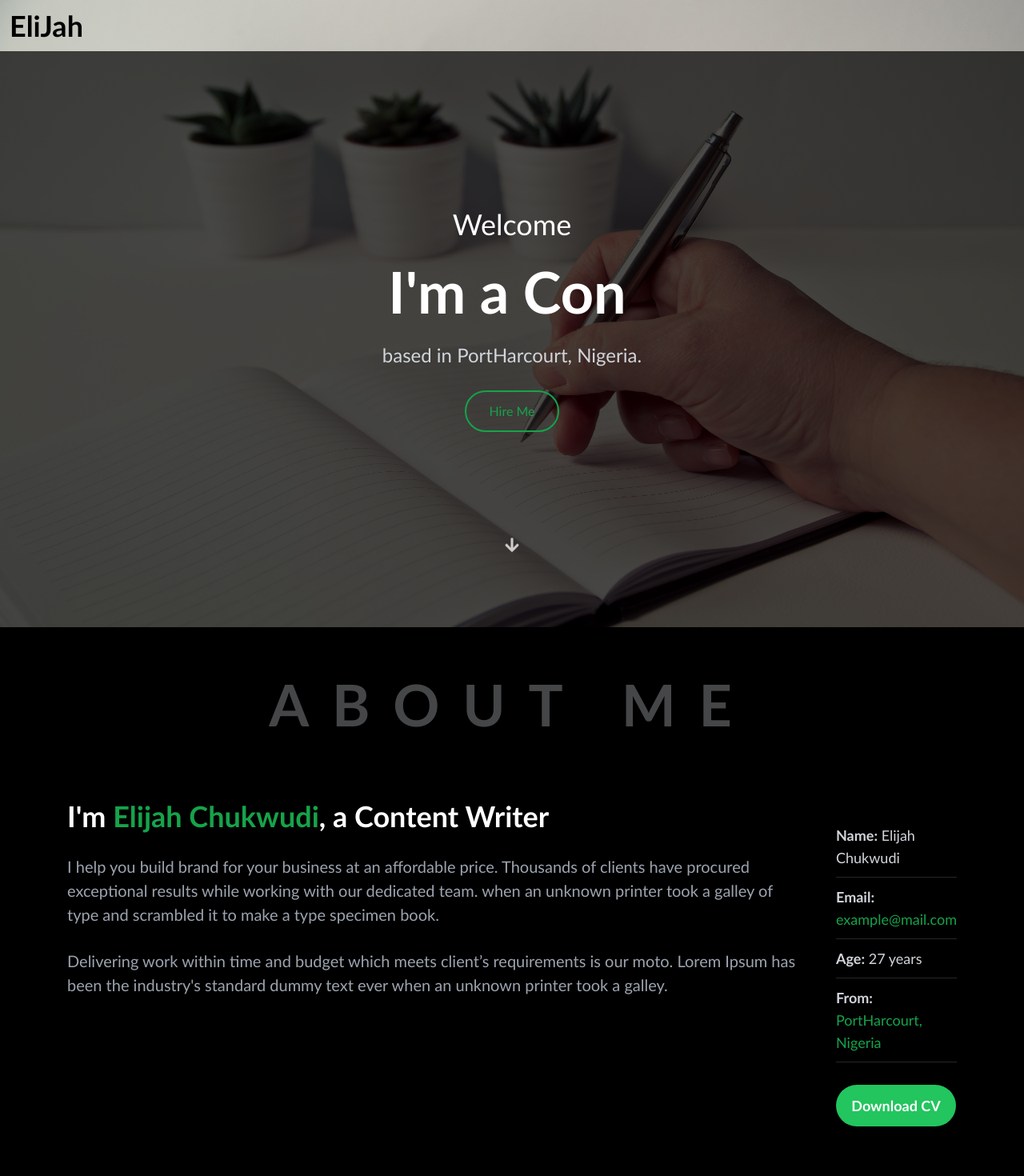
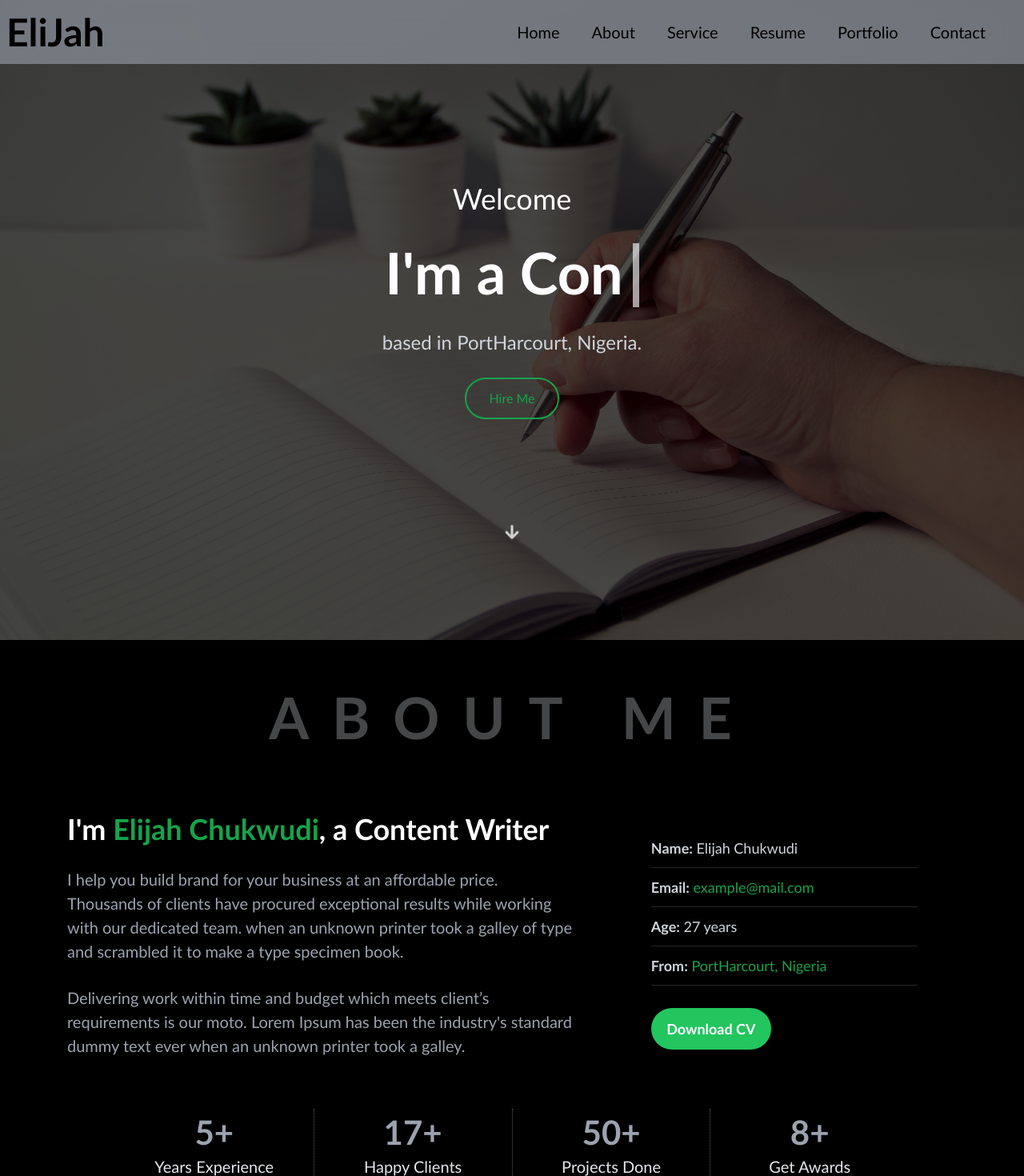
Before and after one commit to DanielImgbi/elijah-portfolio, a React (Vite) app: page / in a window 1280 px wide. Shown: the top 1470 px of the page at 80% size. Built offline with nearby package versions, Linux system fonts and the light colour scheme.

Commit message:
overflow handled

```diff
--- a/package.json
+++ b/package.json
@@ -19,10 +19,6 @@
     "@types/react-dom": "^18.0.11",
     "@vitejs/plugin-react": "^4.0.0",
     "autoprefixer": "^10.4.14",
-    "eslint": "^8.38.0",
-    "eslint-plugin-react": "^7.32.2",
-    "eslint-plugin-react-hooks": "^4.6.0",
-    "eslint-plugin-react-refresh": "^0.3.4",
     "framer-motion": "^10.12.9",
     "postcss": "^8.4.23",
     "react-icons": "^4.8.0",
--- a/src/App.jsx
+++ b/src/App.jsx
@@ -1,18 +1,30 @@
 import About from "./components/About";
 import Home from "./components/Home";
 import Nav from "./components/Nav";
+import DropDown from "./components/DropDown";
+import { useState } from "react";
 // import Header from "./components/header/Header";
 
 function App() {
+  const [toggled, setToggle] = useState(false);
+
+  const handleNavToggle = () => {
+    if (!toggled) {
+      setToggle(true);
+    } else {
+      setToggle(false);
+    }
+  };
+
   return (
-    <main className="max-w-[100vw] flex flex-col h-fit">
+    <main className="max-w-screen flex flex-col h-fit">
       {/* <Header/> */}
-      <Nav/>
+      {toggled && <DropDown handleNavToggle={handleNavToggle} />}
+      <Nav toggled={toggled} handleNavToggle={handleNavToggle} />
       <Home />
       <About />
     </main>
   );
-
 }
 
 export default App;
--- a/src/components/About.jsx
+++ b/src/components/About.jsx
@@ -9,8 +9,8 @@ const About = () => {
       <h1 className="text-gray-200 opacity-30 text-[40px] px-1 font-extrabold text-center tracking-[0.4em] md:p-5 md:text-7xl">
         ABOUT ME
       </h1>
-      <div className="flex flex-col space-y-5 px-5 md:flex-row md:space-y-0 md:space-x-10">
-        <div className="text-white text-center space-y-5 md:text-start md:w-3/5 md:space-y-7">
+      <div className="flex flex-col space-y-5 px-5 md:flex-row md:space-y-0 md:space-x-24">
+        <div className="text-white text-center space-y-5 md:text-start md:w-[57%] md:space-y-7">
           <h2 className="text-white text-3xl font-bold leading-[45px] md:text-4xl">
             I&apos;m <span className="text-green-600">Elijah Chukwudi</span>, a
             Content Writer
@@ -27,7 +27,7 @@ const About = () => {
             standard dummy text ever when an unknown printer took a galley.
           </p>
         </div>
-        <div className="flex flex-col space-y-2 md:w-1/3">
+        <div className="flex flex-col space-y-2 md:w-[30%]">
           <ul className="flex flex-col py-5">
             <li className="py-[10px] border-b-[1px] border-[rgba(200,200,200,0.19)] text-lg text-gray-300">
               <span className="font-semibold">Name:</span> Elijah Chukwudi
@@ -48,27 +48,35 @@ const About = () => {
             download
             whileHover={{ scale: 1.1 }}
             href="/elijah_CV.pdf"
-            className="w-[150px] flex justify-center items-center py-3   bg-green-500 rounded-full shadow-md text-lg text-white font-bold hover:bg-green-600"
+            className="w-[150px] flex justify-center items-center py-3     bg-green-500 rounded-full shadow-md text-lg text-white font-bold hover:bg-green-600"
           >
             Download CV
           </motion.a>
         </div>
       </div>
-      <div className="grid grid-cols-2 grid-rows-2 px-5 md:flex md:px-20">
-        <div className="flex flex-col pt-2 justify-center items-center border-r border-b border-[rgba(154,152,152,0.58)] border-dotted md:border-b-0 md:pt-0 md:p-5 md:border-r-0 md:w-72 md:py-5">
-          <h1 className="text-[42px] p-2 text-gray-400 font-bold text-6xl">5+</h1>
+      <div className="grid grid-cols-2 grid-rows-2 px-5 md:flex md:px-20 md:justify-center">
+        <div className="flex flex-col pt-2 justify-center items-center border-r border-b border-[rgba(154,152,152,0.58)] border-dotted md:border-b-0 md:pt-0 md:p-5 md:border-r-0 md:w-[500px] md:py-5 md:px-10">
+          <h1 className="text-[42px] p-2 text-gray-400 font-bold text-6xl">
+            5+
+          </h1>
           <p className="text-xl text-gray-200 pb-2 px-1">Years Experience</p>
         </div>
-        <div className="flex flex-col pt-2 justify-center items-center border-b border-[rgba(154,152,152,0.58)] border-dotted md:border-b-0 md:pt-0 md:p-5 md:border-r md:border-l md:w-72 md:py-5">
-          <h1 className="text-[42px] p-2 text-gray-400 font-bold text-6xl">17+</h1>
+        <div className="flex flex-col pt-2 justify-center items-center border-b border-[rgba(154,152,152,0.58)] border-dotted md:border-b-0 md:pt-0 md:p-5 md:border-l md:w-[500px] md:py-5 md:px-10">
+          <h1 className="text-[42px] p-2 text-gray-400 font-bold text-6xl">
+            17+
+          </h1>
           <p className="text-xl text-gray-200 pb-2 px-1">Happy Clients</p>
         </div>
-        <div className="flex flex-col pt-2 justify-center items-center border-r border-[rgba(154,152,152,0.58)] border-dotted md:border-b-0 md:pt-0 md:p-5 md:border-r md:border-l md:w-72 md:py-5">
-          <h1 className="text-[42px] p-2 text-gray-400 font-bold text-6xl">50+</h1>
+        <div className="flex flex-col pt-2 justify-center items-center border-r border-[rgba(154,152,152,0.58)] border-dotted md:border-b-0 md:pt-0 md:p-5 md:border-l md:w-[500px] md:py-5 md:px-10">
+          <h1 className="text-[42px] p-2 text-gray-400 font-bold text-6xl">
+            50+
+          </h1>
           <p className="text-xl text-gray-200 pb-2 px-1">Projects Done</p>
         </div>
-        <div className="flex flex-col pt-2 justify-center items-center border-[rgba(154,152,152,0.58)] border-dotted md:border-b-0 md:pt-0 md:p-5 md:border-r-0 md:w-72 md:py-5">
-          <h1 className="text-[42px] p-2 text-gray-400 font-bold text-6xl">8+</h1>
+        <div className="flex flex-col pt-2 justify-center items-center border-[rgba(154,152,152,0.58)] border-dotted md:border-b-0 md:pt-0 md:p-5 md:border-r-0 md:w-[500px] md:py-5 md:px-10">
+          <h1 className="text-[42px] p-2 text-gray-400 font-bold text-6xl">
+            8+
+          </h1>
           <p className="text-xl text-gray-200 pb-2 px-1">Get Awards</p>
         </div>
       </div>
--- /dev/null
+++ b/src/components/DropDown.jsx
@@ -0,0 +1,71 @@
+import { motion } from "framer-motion";
+import { FaTwitter, FaTelegram, FaInstagram } from "react-icons/fa";
+
+const DropDown = ({ handleNavToggle }) => {
+  return (
+    <motion.div
+      initial={{ x: "-100vw" }}
+      animate={{ x: 0 }}
+      transition={{ duration: 0.3, delay: 0.2 }}
+      className="w-full h-[92vh] fixed top-[8.6vh] bg-black bg-opacity-95 backdrop-filter backdrop-blur-md z-30"
+    >
+      <div className="w-full h-4/5 flex flex-col space-y-10 justify-center items-center">
+        <a
+          href="#home"
+          onClick={handleNavToggle}
+          className="text-4xl text-gray-400 px-3  hover:border-b-2 hover:border-green-500 hover:text-green-500"
+        >
+          Home
+        </a>
+        <a
+          href="#about"
+          onClick={handleNavToggle}
+          className="text-4xl text-gray-400 px-3  hover:border-b-2 hover:border-green-500 hover:text-green-500"
+        >
+          About
+        </a>
+        <a
+          href="#service"
+          onClick={handleNavToggle}
+          className="text-4xl text-gray-400 px-3  hover:border-b-2 hover:border-green-500 hover:text-green-500"
+        >
+          Service
+        </a>
+        <a
+          href="#resume"
+          onClick={handleNavToggle}
+          className="text-4xl text-gray-400 px-3  hover:border-b-2 hover:border-green-500 hover:text-green-500"
+        >
+          Resume
+        </a>
+        <a
+          href="#portfolio"
+          onClick={handleNavToggle}
+          className="text-4xl text-gray-400 px-3  hover:border-b-2 hover:border-green-500 hover:text-green-500"
+        >
+          Portfolio
+        </a>
+        <a
+          href="#contact"
+          onClick={handleNavToggle}
+          className="text-4xl text-gray-400 px-3  hover:border-b-2 hover:border-green-500 hover:text-green-500"
+        >
+          Contact
+        </a>
+      </div>
+      <div className="flex justify-center items-center space-x-10 h-20%">
+        <a href="#twitter" target="_blank" onClick={handleNavToggle}>
+          <FaTwitter className="text-4xl text-gray-400 hover:text-blue-400" />
+        </a>
+        <a href="#telegram" target="_blank" onClick={handleNavToggle}>
+          <FaTelegram className="text-4xl text-gray-400 hover:text-blue-600" />
+        </a>
+        <a href="#instagram" target="_blank" onClick={handleNavToggle}>
+          <FaInstagram className="text-4xl text-gray-400 hover:text-red-500" />
+        </a>
+      </div>
+    </motion.div>
+  );
+};
+
+export default DropDown;
--- a/src/components/Home.jsx
+++ b/src/components/Home.jsx
@@ -47,7 +47,7 @@ const Home = () => {
   return (
     <main
       id="home"
-      className="w-full h-[90vh] bg-[rgba(0,0,0,0.70)] flex flex-col items-center justify-center text-white space-y-7"
+      className="w-full h-[100vh] bg-[rgba(0,0,0,0.70)] flex flex-col items-center justify-center text-white space-y-7"
     >
       <motion.h2
         initial={{ z: -4 }}
--- a/src/components/Nav.jsx
+++ b/src/components/Nav.jsx
@@ -1,9 +1,55 @@
-const Nav = () => {
+import { motion } from "framer-motion";
+import { FaBars, FaTimes } from "react-icons/fa";
+
+const Nav = ({ handleNavToggle, toggled }) => {
   return (
-    <nav className="w-full bg-gray p-3">
-      <span className="h-16 text-3xl font-extrabold flex items-center md:text-4xl">
+    <nav className="w-full bg-gray-400 bg-opacity-60 backdrop-filter backdrop-blur-md fixed p-2 flex items-center justify-between text-black z-30">
+      <span className="h-16 text-3xl font-extrabold flex items-center md:text-5xl">
         EliJah
       </span>
+      <div id="desktop" className="hidden space-x-10 pr-10 md:flex">
+        <a href="#home" className="text-xl hover:text-green-500">
+          Home
+        </a>
+        <a href="#about" className="text-xl hover:text-green-500">
+          About
+        </a>
+        <a href="#service" className="text-xl hover:text-green-500">
+          Service
+        </a>
+        <a href="#resume" className="text-xl hover:text-green-500">
+          Resume
+        </a>
+        <a href="#portfolio" className="text-xl hover:text-green-500">
+          Portfolio
+        </a>
+        <a href="#contact" className="text-xl hover:text-green-500">
+          Contact
+        </a>
+      </div>
+      <>
+        {toggled === false ? (
+          <motion.div
+            className="md:hidden"
+            initial={{ opacity: 0 }}
+            animate={{ opacity: 1 }}
+            onClick={handleNavToggle}
+            transition={{ duration: 3, delay: 1 }}
+          >
+            <FaBars className="text-xl hover:text-green-400 cursor-pointer" />
+          </motion.div>
+        ) : (
+          <motion.div
+            className="md:hidden"
+            initial={{ opacity: 0 }}
+            animate={{ opacity: 1 }}
+            onClick={handleNavToggle}
+            transition={{ duration: 3, delay: 1 }}
+          >
+            <FaTimes className="text-xl hover:text-green-400 cursor-pointer" />
+          </motion.div>
+        )}
+      </>
     </nav>
   );
 };
--- a/tailwind.config.js
+++ b/tailwind.config.js
@@ -2,27 +2,15 @@
 export default {
   content: ['./**/*.{js,jsx}', '/index.html'],
   theme: {
-    height: {
-      // percentage
-      '20%': '20%',
-      '50%': '50%',
-      '80%': '80%',
-      '100%': '100%'
-    },
-    width: {
-      // percentage
-      '15%':'15%',
-      '20%': '20%',
-      '50%': '50%',
-      '70%': '70%',
-      '80%': '80%',
-      '100%': '100%',
-      // pixels
-      '200px': '200px',
-      // vw
-      '100vw':'100vw'
-    },
-    extend: {},
+    extend:{
+     spacing: {
+        '15%':'15%',
+        '20%': '20%',
+        '50%': '50%',
+        '70%': '70%',
+      },
+
+    }
   },
   plugins: [],
 }
```
Also changed, not shown: vite.config.js.timestamp-1683306803640-0f0088fd58ff2.mjs (deleted, +0 -10 lines), .eslintrc.cjs (deleted), 1 other file (tests, documents, lock files or other folders).
